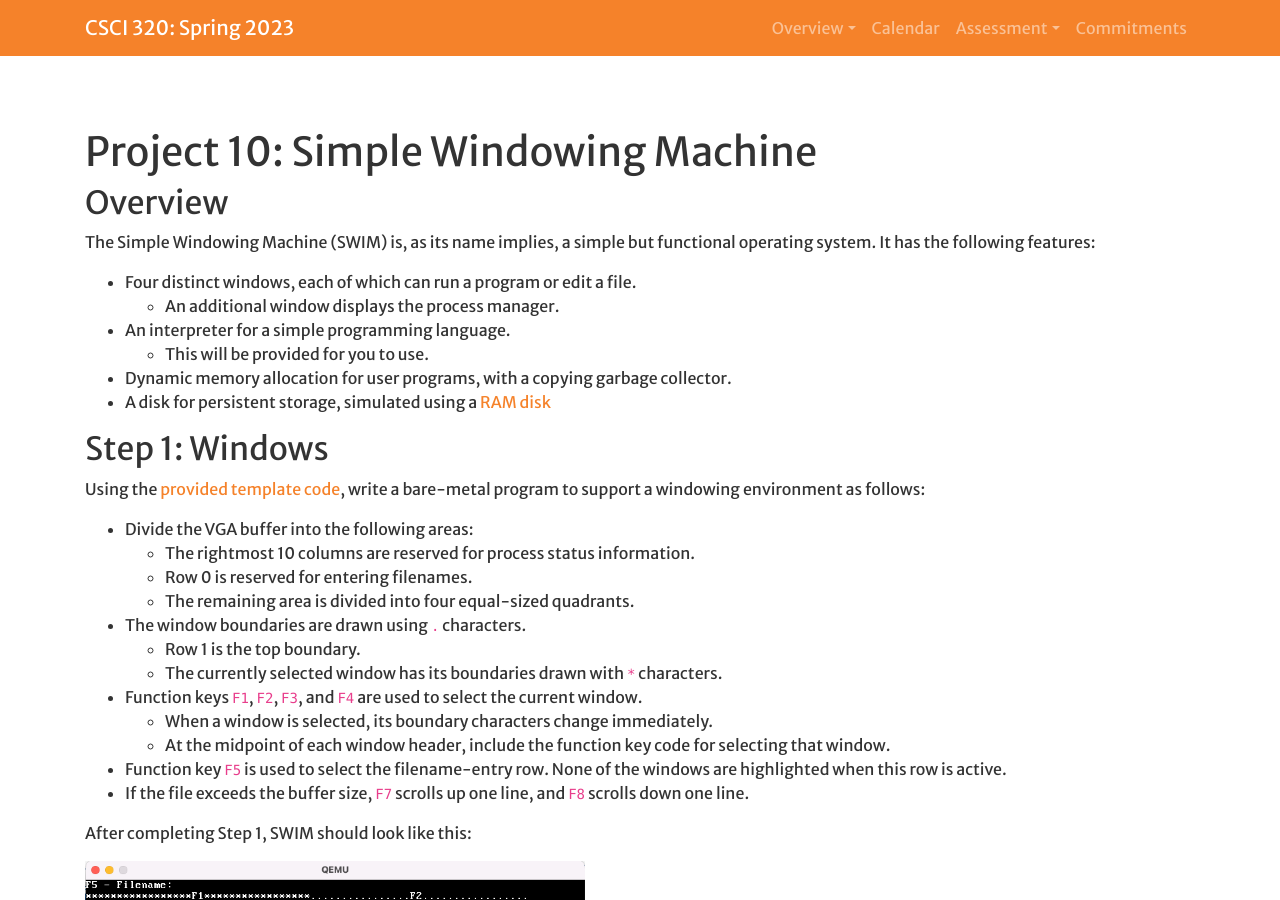
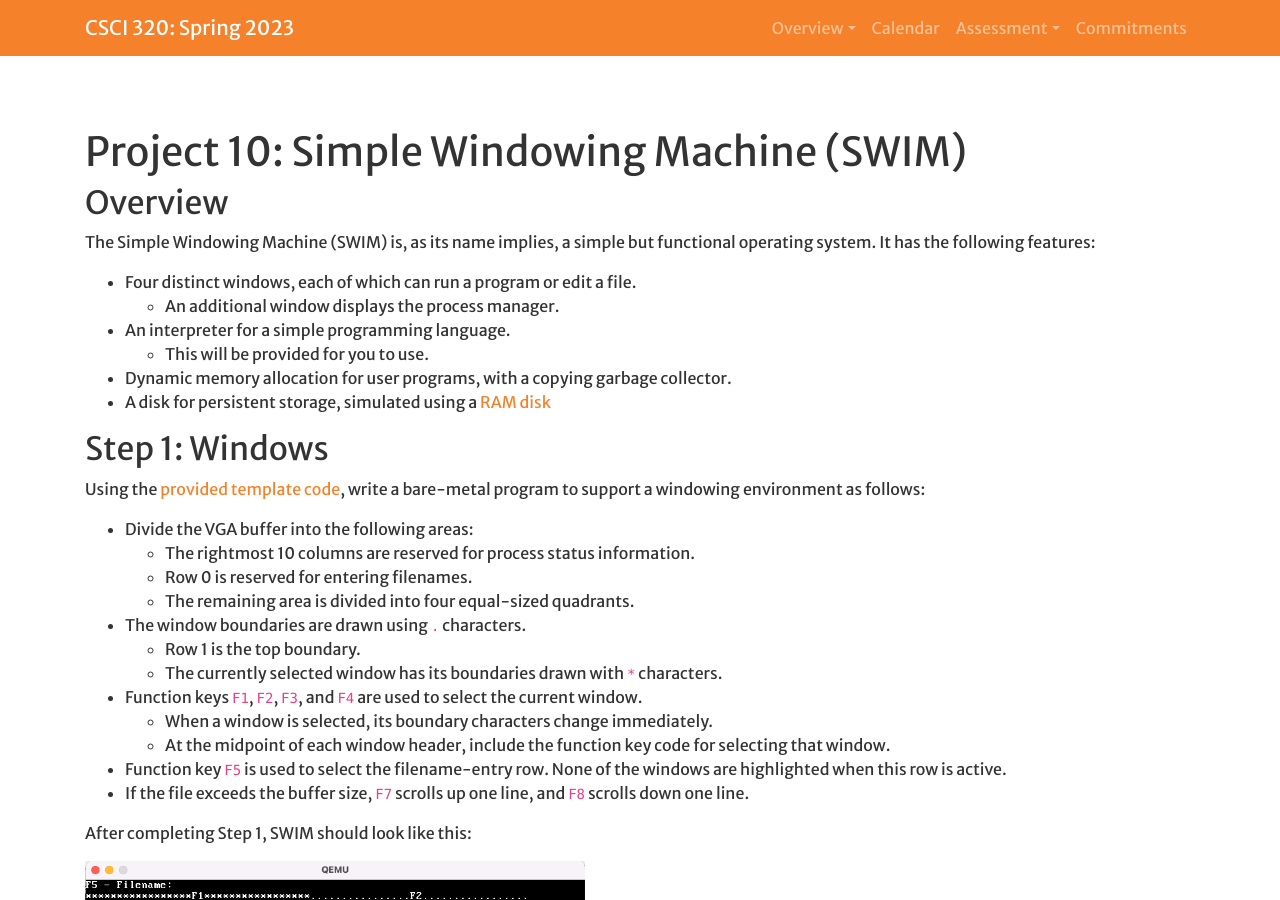
Before and after one commit to Hendrix-CS/csci320, a Jekyll site: the page built from projects/swim.md, in a window 1280 px wide and 900 px high. Built offline with Jekyll 4.4.1, drawn with Linux system fonts in a browser that asks for light colours; a script that is not in the unit is left out; our own code applies the rules of GitHub Pages for plain Markdown files; some of the changed text lies outside the part shown.

Commit message:
Fixed typo.

```diff
--- a/projects/swim.md
+++ b/projects/swim.md
@@ -2,7 +2,7 @@
 layout: work
 type: Project
 num: 10
-worktitle: Simple Windowing Machine
+worktitle: Simple Windowing Machine (SWIM)
 ---
 
 ## Overview
```
Also changed, not shown: other parts of projects/swim.md (+0 -1 lines).
